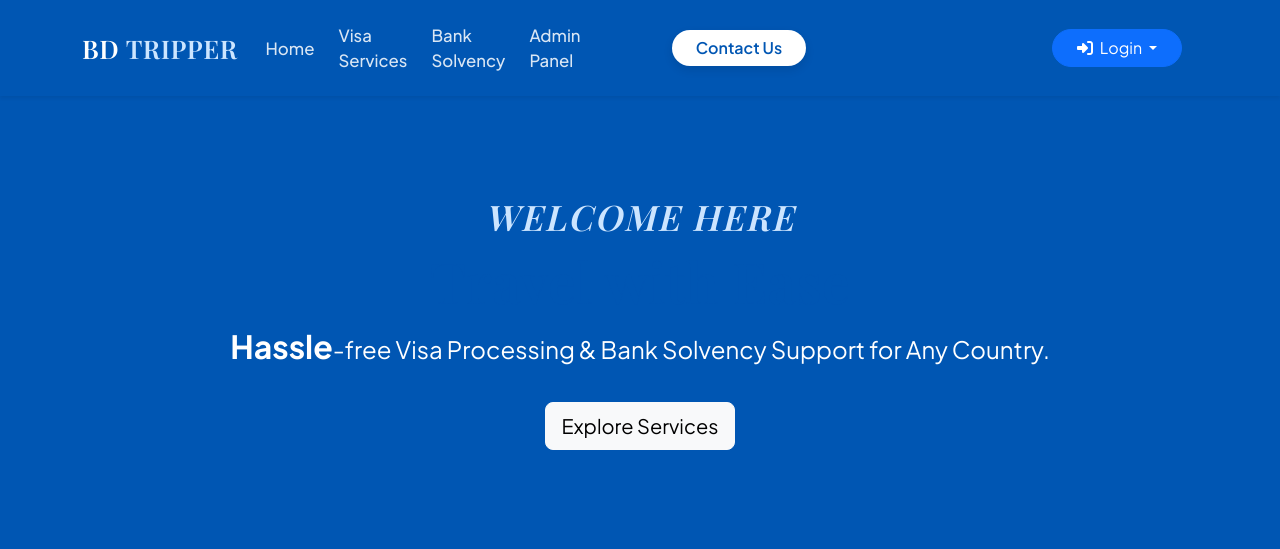
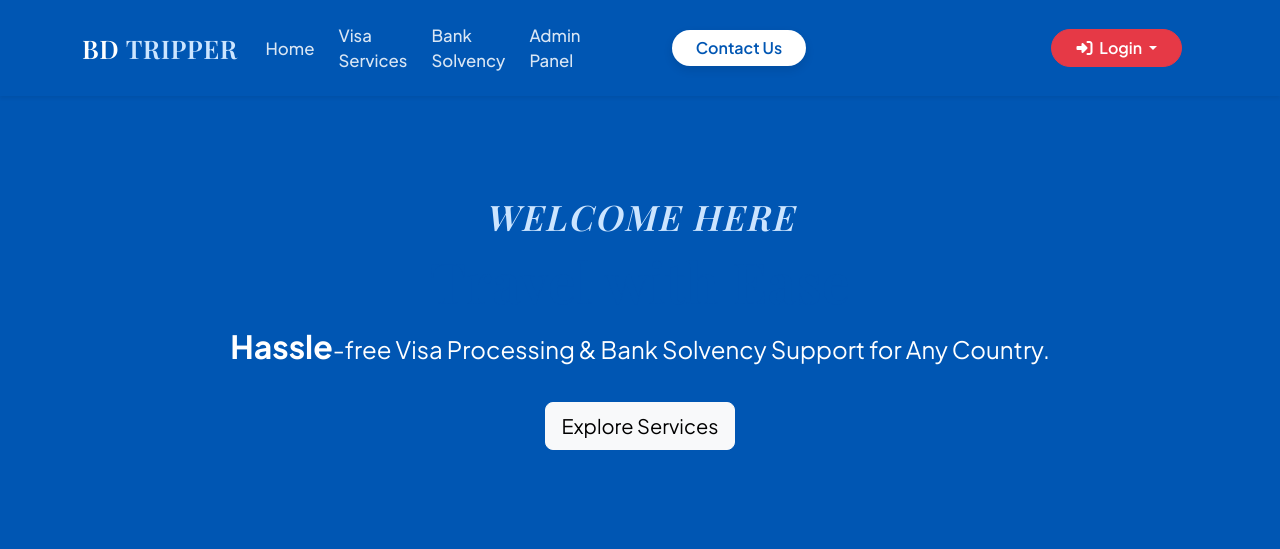
Before and after one commit to imranislam7221-commits/bdtrippers, a PHP site: page /index.html in a window 1280 px wide. Shown: the top 549 px of the page. Run offline with PHP 8.4, Linux system fonts and the light colour scheme; some libraries are stand-ins or nearby versions; some web fonts are replaced.

Commit message:
Deploying to gh-pages from @ imranislam7221-commits/bdtrippers@22dd5312059a5ceee0fd5a32182ae9f7f811d996 🚀

```diff
--- a/assets/css/style.css
+++ b/assets/css/style.css
@@ -211,3 +211,19 @@ h1, h2, h3, h4, h5, h6, .display-4 {
     font-size: 24px;
     margin: 0 10px;
 }
+
+/* Custom Red Login Button */
+.btn-login-red {
+    background-color: #e63946 !important;
+    border-color: #e63946 !important;
+    color: #ffffff !important;
+    font-weight: 600 !important;
+    transition: var(--transition-smooth);
+}
+
+.btn-login-red:hover {
+    background-color: #d62828 !important;
+    border-color: #d62828 !important;
+    transform: translateY(-1px);
+    box-shadow: 0 4px 8px rgba(0, 0, 0, 0.2);
+}
--- a/contact.html
+++ b/contact.html
@@ -57,7 +57,7 @@
             <!-- Login Button with Dropdown (Always visible outside the menu) -->
             <div class="ms-auto d-flex align-items-center me-3" id="auth-btn-container">
                 <div class="dropdown">
-                    <button class="btn btn-primary rounded-pill px-3 px-md-4 dropdown-toggle" type="button" id="loginDropdown" data-bs-toggle="dropdown" aria-expanded="false">
+                    <button class="btn btn-login-red rounded-pill px-3 px-md-4 dropdown-toggle" type="button" id="loginDropdown" data-bs-toggle="dropdown" aria-expanded="false">
                         <i class="fas fa-sign-in-alt me-1"></i> Login
                     </button>
                     <ul class="dropdown-menu dropdown-menu-end shadow border-0 mt-2" aria-labelledby="loginDropdown">
--- a/index.html
+++ b/index.html
@@ -57,7 +57,7 @@
             <!-- Login Button with Dropdown (Always visible outside the menu) -->
             <div class="ms-auto d-flex align-items-center me-3" id="auth-btn-container">
                 <div class="dropdown">
-                    <button class="btn btn-primary rounded-pill px-3 px-md-4 dropdown-toggle" type="button" id="loginDropdown" data-bs-toggle="dropdown" aria-expanded="false">
+                    <button class="btn btn-login-red rounded-pill px-3 px-md-4 dropdown-toggle" type="button" id="loginDropdown" data-bs-toggle="dropdown" aria-expanded="false">
                         <i class="fas fa-sign-in-alt me-1"></i> Login
                     </button>
                     <ul class="dropdown-menu dropdown-menu-end shadow border-0 mt-2" aria-labelledby="loginDropdown">
--- a/services.html
+++ b/services.html
@@ -57,7 +57,7 @@
             <!-- Login Button with Dropdown (Always visible outside the menu) -->
             <div class="ms-auto d-flex align-items-center me-3" id="auth-btn-container">
                 <div class="dropdown">
-                    <button class="btn btn-primary rounded-pill px-3 px-md-4 dropdown-toggle" type="button" id="loginDropdown" data-bs-toggle="dropdown" aria-expanded="false">
+                    <button class="btn btn-login-red rounded-pill px-3 px-md-4 dropdown-toggle" type="button" id="loginDropdown" data-bs-toggle="dropdown" aria-expanded="false">
                         <i class="fas fa-sign-in-alt me-1"></i> Login
                     </button>
                     <ul class="dropdown-menu dropdown-menu-end shadow border-0 mt-2" aria-labelledby="loginDropdown">
--- a/solvency.html
+++ b/solvency.html
@@ -57,7 +57,7 @@
             <!-- Login Button with Dropdown (Always visible outside the menu) -->
             <div class="ms-auto d-flex align-items-center me-3" id="auth-btn-container">
                 <div class="dropdown">
-                    <button class="btn btn-primary rounded-pill px-3 px-md-4 dropdown-toggle" type="button" id="loginDropdown" data-bs-toggle="dropdown" aria-expanded="false">
+                    <button class="btn btn-login-red rounded-pill px-3 px-md-4 dropdown-toggle" type="button" id="loginDropdown" data-bs-toggle="dropdown" aria-expanded="false">
                         <i class="fas fa-sign-in-alt me-1"></i> Login
                     </button>
                     <ul class="dropdown-menu dropdown-menu-end shadow border-0 mt-2" aria-labelledby="loginDropdown">
```
